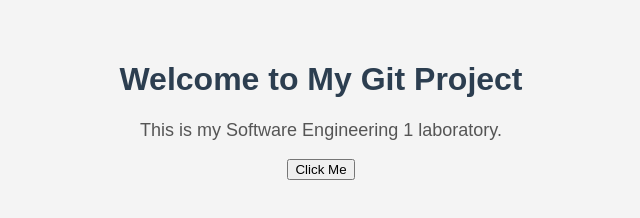
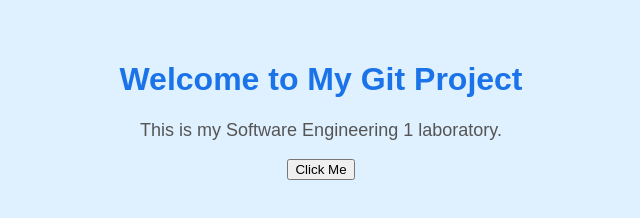
Before and after one commit to sashinoaim-arch/SE1-Git-Laboratory, a plain HTML site: page index.html in a window 1280 px wide. Shown: the whole page, without its empty margins (319-959 px from the left). Drawn offline with Linux system fonts and the light colour scheme.

Commit message:
Improve theme colors

```diff
--- a/style.css
+++ b/style.css
@@ -1,13 +1,13 @@
 body {
     font-family: Arial, sans-serif;
-    background-color: #f4f4f4;
+    background-color: #dff0ff;
     text-align: center;
     margin: 0;
     padding: 40px;
 }
 
 h1 {
-    color: #2c3e50;
+    color: #1a73e8;
 }
 
 p {
```
